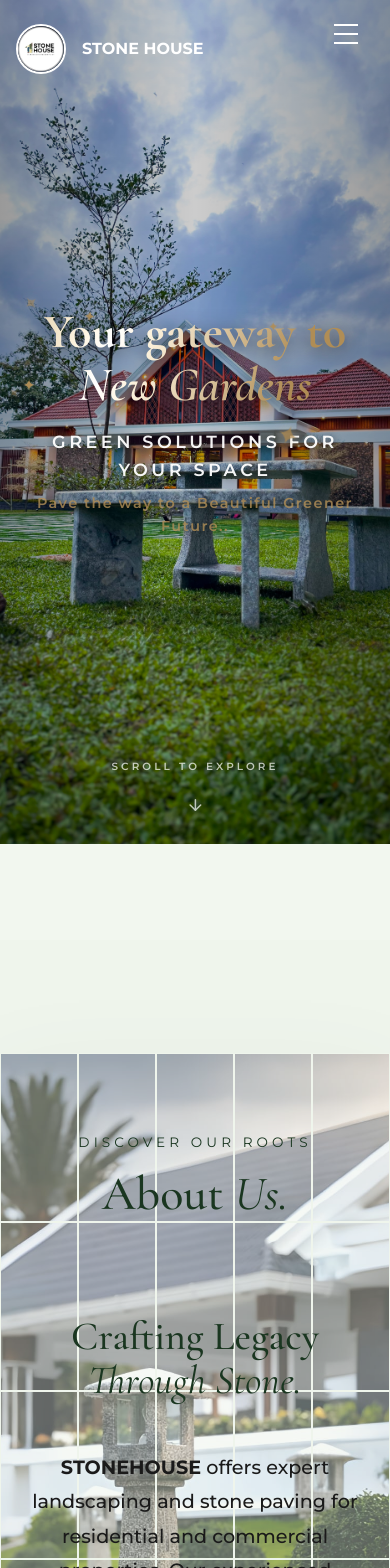
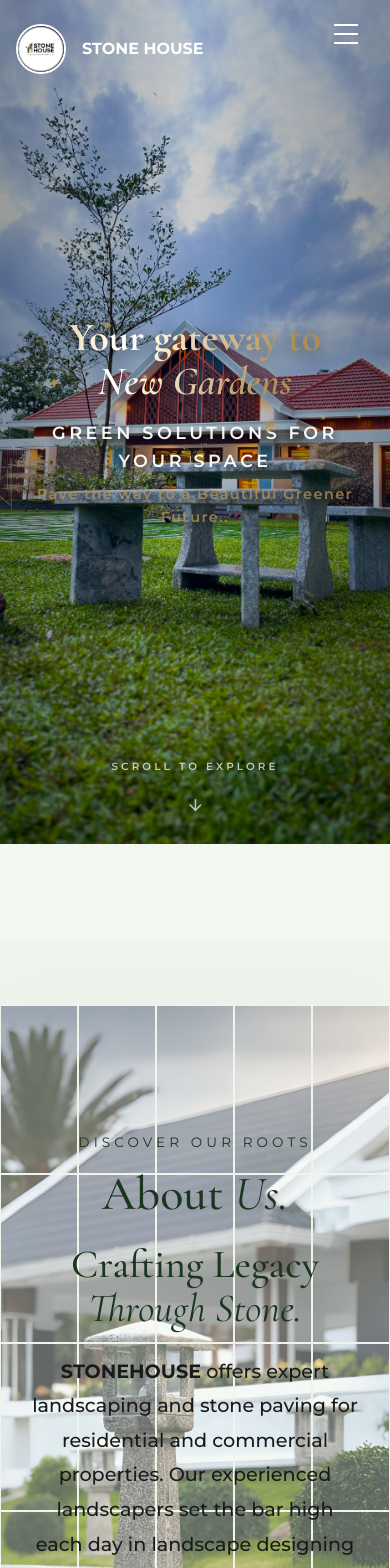
Before and after one commit to gangasunil049/stonehouse, a React (Vite) app: page / in a window 390 px wide. Shown: the top 1568 px of the page. Built offline with nearby package versions, Linux system fonts and the light colour scheme.

Commit message:
initial commit

```diff
--- a/src/index.css
+++ b/src/index.css
@@ -38,20 +38,25 @@
   box-sizing: border-box;
 }
 
-html {
-  scroll-behavior: smooth;
+html,
+body,
+#root {
+  overflow-x: hidden;
+  width: 100%;
+  position: relative;
 }
 
 body {
   font-family: 'Montserrat', sans-serif;
   background-color: var(--bg-cream);
   color: var(--text-black);
-  overflow-x: hidden;
   line-height: 1.6;
 }
 
 section {
   scroll-margin-top: 100px;
+  overflow-x: hidden;
+  width: 100%;
 }
 
 /* Perfect Circular Logo Class */
@@ -185,6 +190,8 @@ section {
   width: 100%;
   overflow: hidden;
   background-color: #000;
+  /* Extra safety for mobile zooms */
+  max-width: 100vw;
 }
 
 .hero-bg-container {
--- a/src/pages/About.jsx
+++ b/src/pages/About.jsx
@@ -42,7 +42,7 @@ const About = () => {
     }, []);
 
     return (
-        <div id="about" className="about-page" style={{ backgroundColor: 'var(--bg-white)', width: '100%', overflow: 'hidden' }}>
+        <div id="about" className="about-page" style={{ backgroundColor: 'var(--bg-white)', width: '100%', overflowX: 'hidden' }}>
 
             {/* UNIFIED HERO AND CONTENT SECTION WITH BACKGROUND */}
             <section style={{ position: 'relative', marginTop: '6rem', padding: '12rem 0 8rem 0', display: 'flex', flexDirection: 'column', alignItems: 'center', justifyContent: 'center', minHeight: '100vh', overflow: 'hidden' }}>
@@ -110,7 +110,7 @@ const About = () => {
                         whileInView={{ opacity: 1, y: 0, scale: 1, rotateX: 0, filter: 'blur(0px)' }}
                         viewport={{ once: true, margin: "-20%" }}
                         transition={{ duration: 1.0, ease: [0.25, 0.1, 0.25, 1], delay: 0.4, staggerChildren: 0.15 }}
-                        style={{ color: 'var(--primary)', marginBottom: '6rem', perspective: '1000px' }}
+                        style={{ color: 'var(--primary)', marginBottom: '1.5rem', perspective: '1000px' }}
                     >
                         <motion.span
                             initial={{ opacity: 0, y: 20 }}
@@ -143,7 +143,7 @@ const About = () => {
                             whileInView={{ opacity: 1, y: 0 }}
                             viewport={{ once: true }}
                             transition={{ duration: 0.6, ease: "easeOut", delay: 0.7 }}
-                            style={{ fontFamily: "'Cormorant Garamond', serif", fontSize: 'clamp(2.5rem, 5vw, 4rem)', lineHeight: 1.1, color: 'var(--primary)', marginBottom: '3rem', fontWeight: 500 }}
+                            style={{ fontFamily: "'Cormorant Garamond', serif", fontSize: 'clamp(2.5rem, 5vw, 4rem)', lineHeight: 1.1, color: 'var(--primary)', marginBottom: '1.5rem', fontWeight: 500, marginTop: '0' }}
                         >
                             Crafting Legacy <br /> <span style={{ fontStyle: 'italic', fontWeight: 400 }}>Through Stone.</span>
                         </motion.h2>
--- a/src/pages/Home.jsx
+++ b/src/pages/Home.jsx
@@ -69,7 +69,7 @@ const Home = () => {
                         initial={{ opacity: 0, y: 30 }}
                         animate={{ opacity: 1, y: 0 }}
                         transition={{ duration: 1.5, delay: 0.5, ease: "easeOut" }}
-                        style={{ textAlign: 'center', zIndex: 10, width: '100%' }}
+                        style={{ textAlign: 'center', zIndex: 10, width: '100%', overflow: 'hidden' }}
                     >
                         <div style={{ position: 'relative', display: 'inline-block' }}>
                             {/* Original Stars */}
@@ -90,7 +90,7 @@ const Home = () => {
 
                             <h1 className="text-sparkle" style={{
                                 fontFamily: "'Cormorant Garamond', serif",
-                                fontSize: 'clamp(3rem, 6.5vw, 5rem)',
+                                fontSize: 'clamp(2.5rem, 8vw, 5rem)',
                                 lineHeight: 1.1,
                                 marginBottom: '1rem',
                                 fontWeight: 700
--- a/src/pages/Process.jsx
+++ b/src/pages/Process.jsx
@@ -48,7 +48,7 @@ const Process = () => {
                     {steps.map((step, index) => (
                         <motion.div
                             key={index}
-                            initial={{ opacity: 0, x: -100, filter: 'blur(10px)' }}
+                            initial={{ opacity: 0, x: typeof window !== 'undefined' && window.innerWidth <= 768 ? -20 : -100, filter: 'blur(10px)' }}
                             whileInView={{ opacity: 1, x: 0, filter: 'blur(0px)' }}
                             viewport={{ once: true, margin: "-10%" }}
                             transition={{ duration: 0.8, ease: "easeOut", delay: index * 0.15 }}
--- a/src/pages/WhyChooseUs.jsx
+++ b/src/pages/WhyChooseUs.jsx
@@ -31,12 +31,12 @@ const WhyChooseUs = () => {
             <div className="container">
                 <div className="why-choose-grid">
                     <motion.div
-                        initial={{ opacity: 0, x: -80, filter: 'blur(10px)' }}
+                        initial={{ opacity: 0, x: typeof window !== 'undefined' && window.innerWidth <= 768 ? -20 : -80, filter: 'blur(10px)' }}
                         whileInView={{ opacity: 1, x: 0, filter: 'blur(0px)' }}
                         viewport={{ once: true, margin: "-10%" }}
                         transition={{ duration: 1.8, ease: [0.25, 0.1, 0.25, 1] }}
                     >
-                        <h2 className="mb-6 leading-tight" style={{ fontSize: '4.5rem', fontFamily: "'Cormorant Garamond', serif", fontWeight: 500, color: 'var(--text-black)' }}>
+                        <h2 className="mb-6 leading-tight" style={{ fontSize: 'clamp(2.5rem, 8vw, 4.5rem)', fontFamily: "'Cormorant Garamond', serif", fontWeight: 500, color: 'var(--text-black)' }}>
                             Why <span className="text-primary" style={{ fontStyle: 'italic' }}>Choose Us.</span>
                         </h2>
                         <p className="text-lg text-muted leading-relaxed mb-8" style={{ fontFamily: "'Montserrat', sans-serif", fontWeight: 400, letterSpacing: '0.05em' }}>
@@ -48,7 +48,7 @@ const WhyChooseUs = () => {
                         {reasons.map((reason, index) => (
                             <motion.div
                                 key={index}
-                                initial={{ opacity: 0, x: 80, filter: 'blur(10px)' }}
+                                initial={{ opacity: 0, x: typeof window !== 'undefined' && window.innerWidth <= 768 ? 20 : 80, filter: 'blur(10px)' }}
                                 whileInView={{ opacity: 1, x: 0, filter: 'blur(0px)' }}
                                 viewport={{ once: true, margin: "-10%" }}
                                 transition={{ duration: 1.8, ease: [0.25, 0.1, 0.25, 1], delay: index * 0.3 }}
```
